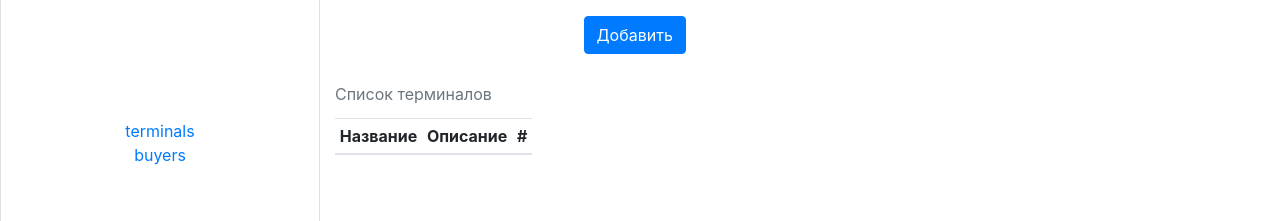
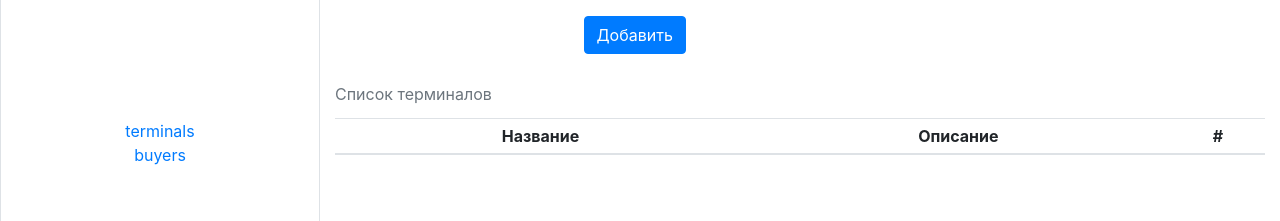
Before and after one commit to d-kost/test-react, a React (Create React App) app: page /buyers in a window 1280 px wide. Shown: the part 258-479 px from the top of the page. Built offline with nearby package versions, Linux system fonts and the light colour scheme.

Commit message:
fix terminals

```diff
--- a/src/components/form/FormInput.js
+++ b/src/components/form/FormInput.js
@@ -13,7 +13,7 @@ const FormInput = ({ type, label, minLength, value, onChange, isInvalid }) => (
       type={type}
       value={value}
       minLength={minLength}
-      required
+      required={!!minLength}
       onChange={e => onChange(e.target.value)}
       className='form-control'
     />
--- a/src/components/terminals/TerminalForm.js
+++ b/src/components/terminals/TerminalForm.js
@@ -12,6 +12,8 @@ const TerminalsForm = ({ addTerminal }) => {
 
     //add terminal to redux store
     addTerminal(name, description);
+    setName('');
+    setDescription('');
   }
 
   return (
@@ -29,7 +31,7 @@ const TerminalsForm = ({ addTerminal }) => {
       <FormInput
         type='text'
         label='Описание'
-        minLength={1}
+        minLength={0}
         value={description}
         onChange={setDescription}
         isInvalid={false}
--- a/src/components/terminals/TerminalTable.js
+++ b/src/components/terminals/TerminalTable.js
@@ -10,7 +10,8 @@ const TerminalsTable = ({ terminals, deleteTerminal }) => {
     [deleteTerminal]);
 
   return (
-    <table className='table table-responsive table-sm table-hover text-center'>
+    <div className='table-responsive'>
+      <table className='table table-sm table-hover text-center'>
         <caption style={{ captionSide: 'top' }}>Список терминалов</caption>
         <thead>
           <tr>
@@ -35,6 +36,7 @@ const TerminalsTable = ({ terminals, deleteTerminal }) => {
         </tbody>
 
       </table>
+    </div>
   )
 }
 
```
Lines whose indentation alone changed are shown as unchanged.
